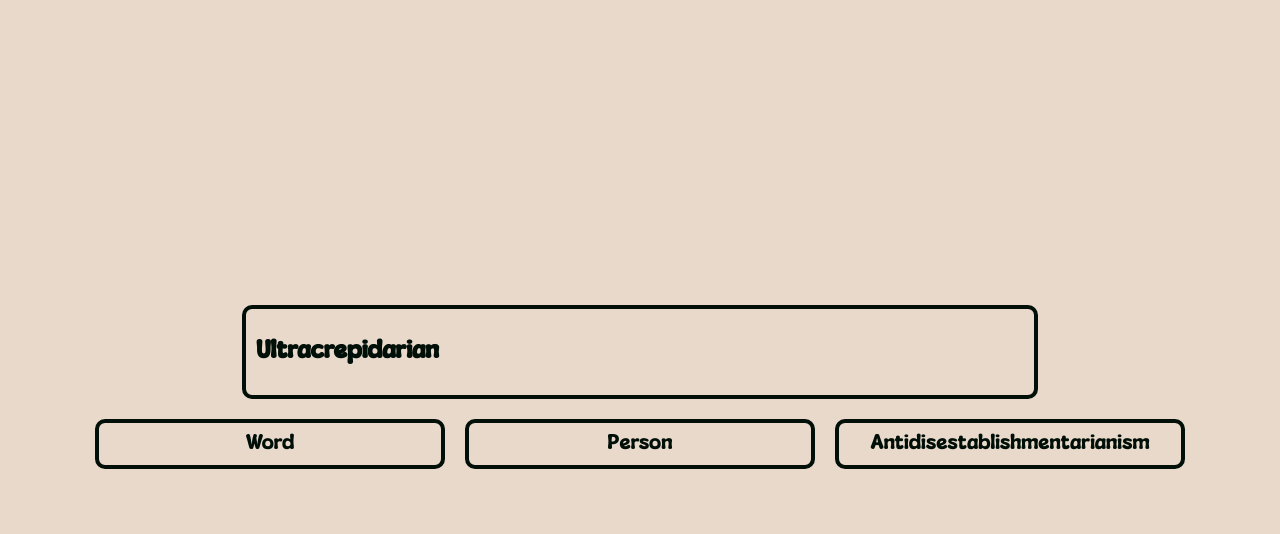
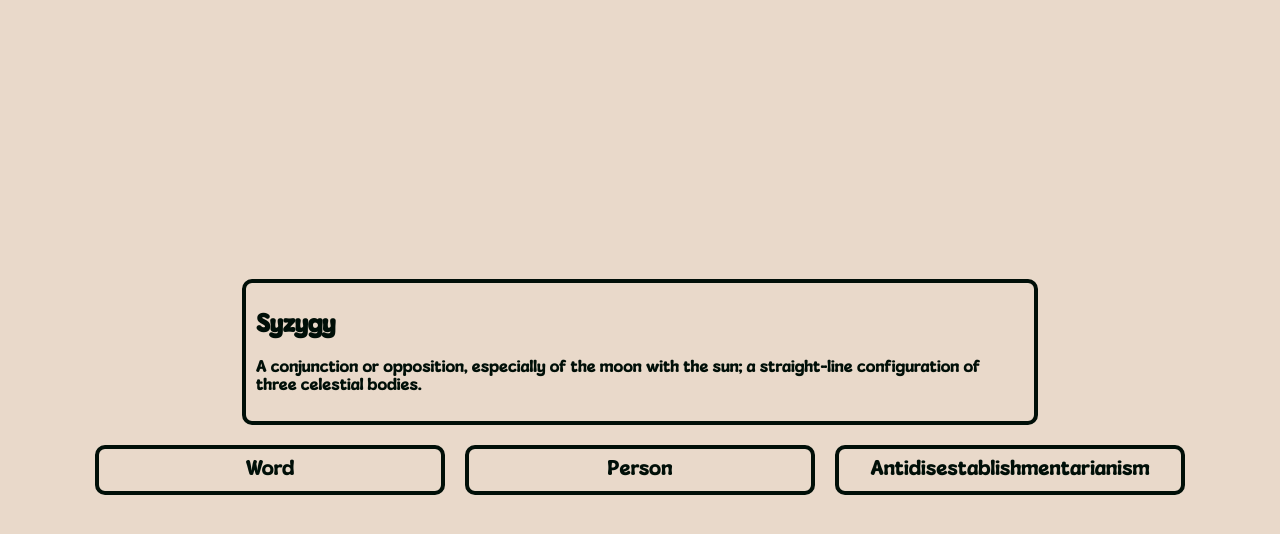
Before and after one commit to ilovepi31415/WordADay, a plain HTML site: page index.html in a window 1280 px wide. Both pictures are taken after a click on the button "Word". Drawn offline with Linux system fonts and the light colour scheme.

Commit message:
Added Short Word List / Random Word Selection

```diff
--- a/index.html
+++ b/index.html
@@ -5,7 +5,7 @@
         <link rel="stylesheet" href="styles.css">
         <script src="script.js" defer></script>
     </head>
-    <body>
+    <body onload="startUp()">
         <div id="container">
             <div class="section" id="question">
                 <h2 id="title">Insert Title Here</h2>
--- a/script.js
+++ b/script.js
@@ -7,14 +7,73 @@ const answerContainer = document.getElementById('answer-container');
 const title = document.getElementById('title');
 const description = document.getElementById('description');
 const feedback = document.getElementById('feedback');
-
 const questionBank = {
     noun: {
+        frission: {
+            word: 'Frission',
+            definition: 'A brief moment of emotional excitement or fear that can cause a physical response, such as shivers or a tingling sensation',
+            questions: [
+                "As the orchestra played the final notes of the symphony, a ________ of excitement swept through the audience, leaving them breathless.",
+                "She felt a ________ of fear when she heard the creaking floorboards behind her in the dimly lit hallway.",
+                "The unexpected twist in the novel sent a ________ of surprise through the book club, sparking a lively discussion.",
+                "Walking through the gallery, he experienced a ________ of inspiration as he stood before the masterpiece, captivated by its beauty."
+            ]
+        },
+        locution: {
+            word: 'Locution',
+            definition: 'A particular form of expression or a peculiarity of phrasing; a word or expression characteristic of a region, group, or culture',
+            questions: [
+                "His use of archaic ________ gave the speech a formal tone that resonated with the audience.",
+                "In her poetry, she often employed a unique ________ that set her apart from contemporary writers.",
+                "The professor explained that regional ________ can significantly influence how a language evolves over time.",
+                "During the debate, the politician's ________ was carefully chosen to evoke a sense of empathy among voters."
+            ]
+        },
+        sonder: {
+            word: 'Sonder',
+            definition: 'The realization that each random passerby is living a life as vivid and complex as your own.',
+            questions: [
+                "In a bustling city, the feeling of __________ washed over her as she watched strangers interact.",
+                "He experienced __________ when he paused to consider the stories behind the faces in the crowd.",
+                "While traveling, she often felt __________, imagining the lives of people she met along the way.",
+                "The concept of __________ can lead to a deeper empathy for others and an appreciation of their experiences."
+            ]
+        },
+        syzygy: {
+            word: 'Syzygy',
+            definition: 'A conjunction or opposition, especially of the moon with the sun; a straight-line configuration of three celestial bodies.',
+            questions: [
+                "The rare astronomical event of ________ occurs when the Earth, moon, and sun align in a straight line.",
+                "During a total solar eclipse, a ________ takes place as the moon perfectly covers the sun.",
+                "The ancient astronomers often observed ________ to predict lunar and solar eclipses.",
+                "In astrology, a ________ is thought to influence the energies of the planets involved in the alignment."
+            ]
+        },
         ultracrepidarian: {
             word: 'Ultracrepidarian',
-            definition: 'Someone with no special or expert knowledge on a subject but who still expresses an opinion on it'
+            definition: 'Someone with no special or expert knowledge on a subject but who still expresses an opinion on it',
+            questions: [
+                'The occasional patient is a(n) ________ and tries to explain their condition to the doctor, but they don\'t know what they\'re talking about',
+                'Her _________ tendencies often led to eye rolls, especially when she tried to advise the engineer on complex technical matters',
+                'Though he was well-versed in finance, his ________ comments on climate science quickly lost the room\'s respect',
+                'The internet has turned everyone into a(n) ________, with countless people sharing opinions on topics they barely understand'
+            ]
         }
     }
+}
+let wordList = [];
+
+// Runs on page load
+function startUp() {
+    // creates the word list
+    for (let speech in questionBank) {
+        let arr = [];
+        for (let word in questionBank[speech]) {
+            arr.push(word);
+        }
+        wordList.push(arr);
+    }
+
 }
 
 // Runs when a button is clicked to submit an answer
@@ -30,9 +89,21 @@ function checkAnswer(button) {
             btn.style.backgroundColor = '';
         });
         setFeedback('');
-        title.textContent = questionBank.noun.ultracrepidarian.word;
-        description.textContent = questionBank.noun.ultracrepidarian.description;
+        defineWord(getRandom(getRandom(wordList)));
+        //askQuestion(wordList[wordList.length * Math.random << 0]);
     }, 1000);
+}
+
+// Creates the text for the next question
+function askQuestion(word) {
+    title.textContent = 'Which word fills the blank?'
+    description.textContent = questionBank.noun[word].questions[1];
+}
+
+// Changes text when a new word is being defined
+function defineWord(_word) {
+    title.textContent = questionBank.noun[_word].word;
+    description.textContent = questionBank.noun[_word].definition;
 }
 
 // Changes the orientation of the answers based on the screen width
@@ -46,7 +117,7 @@ function setFeedback(message) {
     feedback.textContent = message;
 }
 
-function getRandom(dict) {
-    var keys = Object.keys(dict);
-    return dict[keys[(keys.length * Math.random()) << 0]];
+// Selects a random value from an array
+function getRandom(arr) {
+    return arr[arr.length * Math.random() << 0];
 }
```
